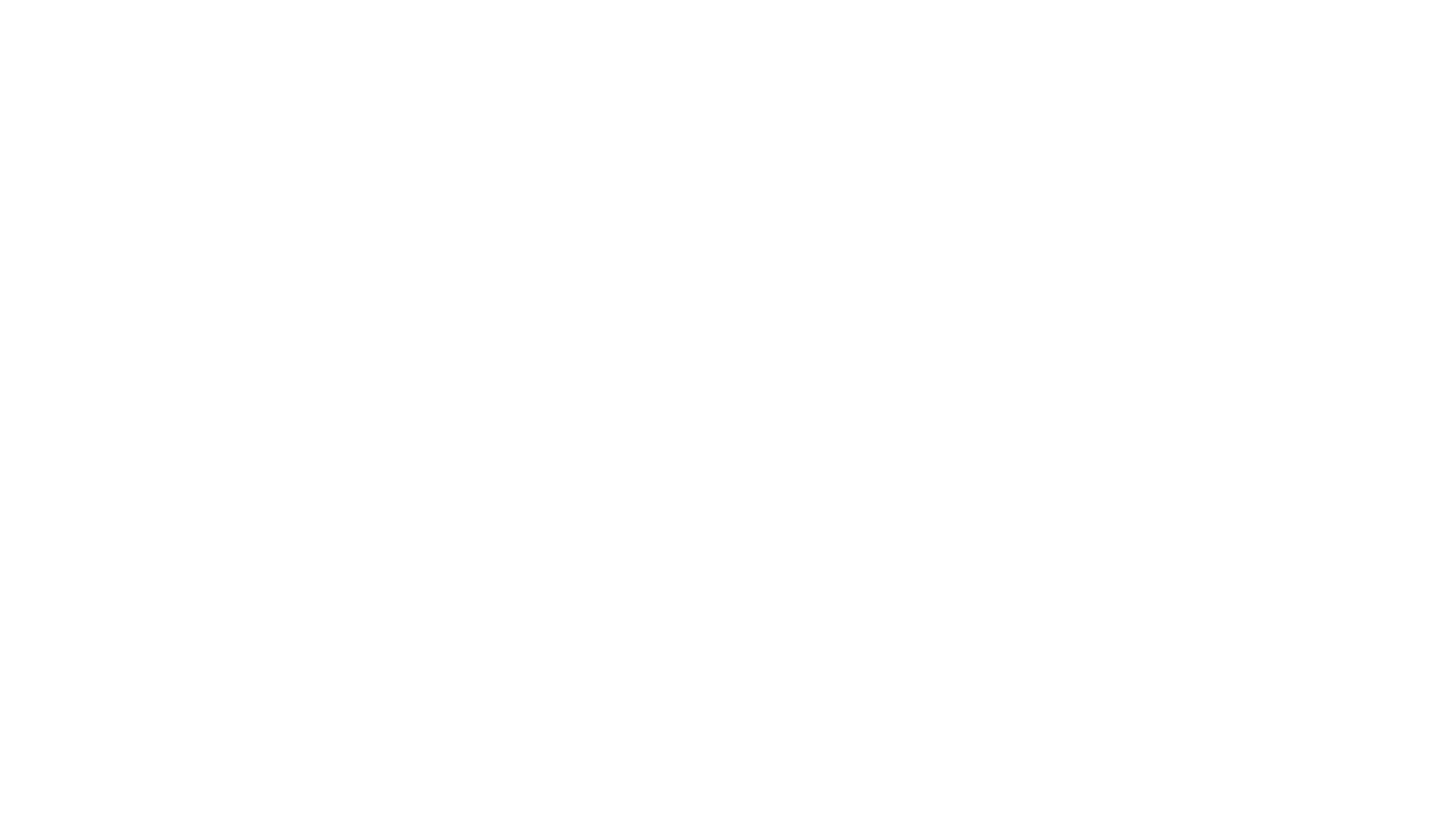
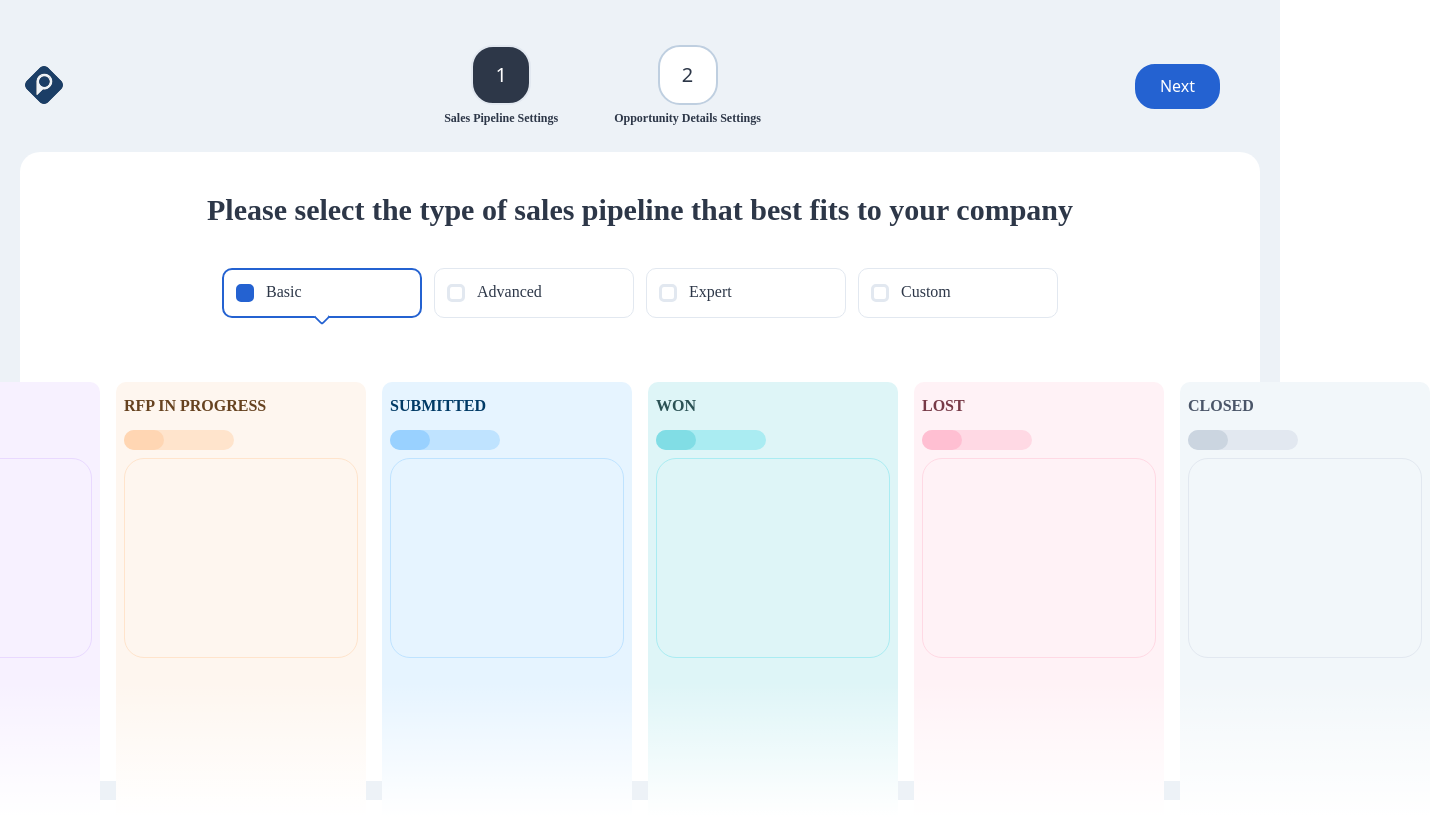
Before and after one commit to battoni/project-mark, a Vue app: page /pipeline/create in a window 1280 px wide. Before the commit this address had no page. Shown: the whole page, 1430 px wide, since content can reach past the window. Before the commit the page ends 800 px from the top, so only its background shows below. Built offline with nearby package versions, Linux system fonts and the light colour scheme; a web font is replaced by a local one.

Commit message:
feat(NewPipelineView): Add new view

```diff
--- a/src/libraries/vue-router/routes.ts
+++ b/src/libraries/vue-router/routes.ts
@@ -1,3 +1,3 @@
-import { HomeViewRoutes } from '@Views';
+import { HomeViewRoutes, NewPipelineViewRoutes } from '@Views';
 
-export default [...HomeViewRoutes];
+export default [...HomeViewRoutes, ...NewPipelineViewRoutes];
--- /dev/null
+++ b/src/views/NewPipelineView/NewPipelineView.vue
@@ -0,0 +1,179 @@
+<script setup lang="ts">
+import { computed, reactive, ref } from 'vue';
+import { UI_COLORS } from '@/types';
+import {
+  PipelineColumns,
+  PipelineHeader,
+  PipelineTypeSelector,
+  type PipelineOption,
+} from '@PipelineModule';
+
+const selectedPipeType = ref('Basic');
+const pipelines = reactive<PipelineOption[]>([
+  {
+    label: 'Basic',
+    columns: [
+      {
+        id: 1,
+        label: 'LEAD',
+        color: UI_COLORS.PURPLE,
+      },
+      {
+        id: 2,
+        label: 'RFP IN PROGRESS',
+        color: UI_COLORS.ORANGE,
+      },
+      {
+        id: 1,
+        label: 'SUBMITTED',
+        color: UI_COLORS.SKY,
+      },
+      {
+        id: 1,
+        label: 'WON',
+        color: UI_COLORS.GREEN,
+      },
+      {
+        id: 1,
+        label: 'LOST',
+        color: UI_COLORS.PINK,
+      },
+      {
+        id: 1,
+        label: 'CLOSED',
+        color: UI_COLORS.GRAY,
+      },
+    ],
+  },
+  {
+    label: 'Advanced',
+    columns: [
+      {
+        id: 1,
+        label: 'LEAD',
+        color: UI_COLORS.PURPLE,
+      },
+      {
+        id: 1,
+        label: 'SUBMITTED',
+        color: UI_COLORS.SKY,
+      },
+      {
+        id: 1,
+        label: 'WON',
+        color: UI_COLORS.GREEN,
+      },
+      {
+        id: 1,
+        label: 'LOST',
+        color: UI_COLORS.PINK,
+      },
+      {
+        id: 1,
+        label: 'CLOSED',
+        color: UI_COLORS.GRAY,
+      },
+    ],
+  },
+  {
+    label: 'Expert',
+    columns: [
+      {
+        id: 1,
+        label: 'LEAD',
+        color: UI_COLORS.PURPLE,
+      },
+      {
+        id: 1,
+        label: 'SUBMITTED',
+        color: UI_COLORS.SKY,
+      },
+      {
+        id: 1,
+        label: 'WON',
+        color: UI_COLORS.GREEN,
+      },
+    ],
+  },
+  {
+    label: 'Custom',
+    columns: [
+      {
+        id: 1,
+        label: 'ADD NAME',
+        color: UI_COLORS.PURPLE,
+      },
+      {
+        id: 1,
+        label: 'ADD NAME',
+        color: UI_COLORS.SKY,
+      },
+      {
+        id: 1,
+        label: 'ADD NAME',
+        color: UI_COLORS.GREEN,
+      },
+      {
+        id: 1,
+        label: 'ADD NAME',
+        color: UI_COLORS.PINK,
+      },
+      {
+        id: 1,
+        label: 'ADD NAME',
+        color: UI_COLORS.GRAY,
+      },
+    ],
+  },
+]);
+
+const selectedColumns = computed(
+  () =>
+    pipelines.filter(({ label }) => label === selectedPipeType.value)[0].columns
+);
+</script>
+
+<template>
+  <div class="new-pipeline-view">
+    <PipelineHeader :step="1" />
+
+    <main class="pipeline-selector">
+      <AppText
+        class="mb-10"
+        size="text-3xl"
+        :font="$AppTextProps.FONTS_ENUM.TITLE"
+        :tag="$AppTextProps.TAGS_ENUM.H1"
+      >
+        Please select the type of sales pipeline that best fits to your company
+      </AppText>
+
+      <PipelineTypeSelector
+        v-model="selectedPipeType"
+        class="mb-16"
+        :options="pipelines"
+      />
+
+      <PipelineColumns :columns="selectedColumns" />
+    </main>
+  </div>
+</template>
+
+<style scoped>
+.new-pipeline-view {
+  @apply bg-background-default min-h-full h-full p-5 w-full;
+}
+
+.pipeline-selector {
+  @apply bg-background-white
+    flex
+    flex-col
+    h-full
+    items-center
+    justify-start
+    max-h-[calc(100%_-_var(--new-pipeline-bottom-main))]
+    p-10
+    rounded-[20px]
+    text-center
+    w-full;
+}
+</style>
--- /dev/null
+++ b/src/views/NewPipelineView/index.ts
@@ -0,0 +1,2 @@
+export { default as NewPipelineView } from './NewPipelineView.vue';
+export { default as NewPipelineViewRoutes } from './routes';
--- /dev/null
+++ b/src/views/NewPipelineView/routes.ts
@@ -0,0 +1,7 @@
+export default [
+  {
+    path: '/pipeline/create',
+    name: 'new-pipeline',
+    component: () => import('@/views/NewPipelineView/NewPipelineView.vue'),
+  },
+];
--- a/src/views/index.ts
+++ b/src/views/index.ts
@@ -1 +1,2 @@
 export * from './HomeView';
+export * from './NewPipelineView';
```
